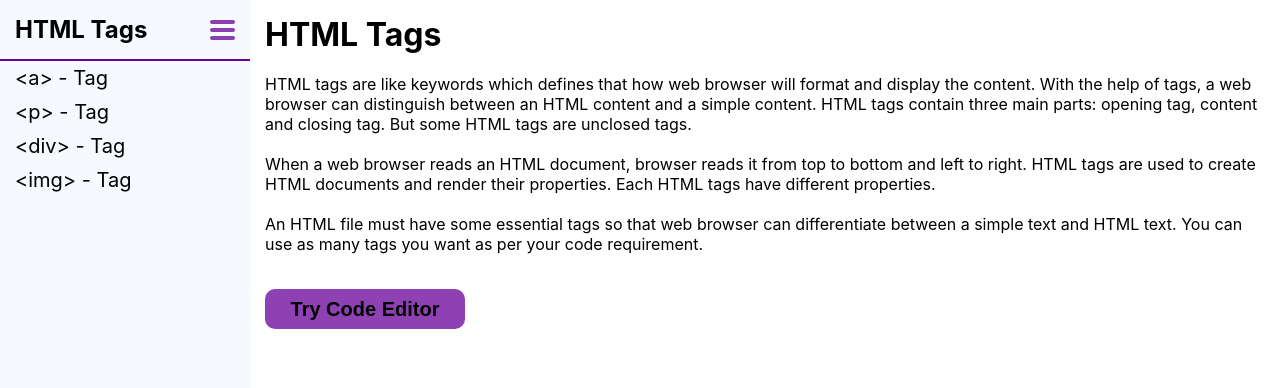
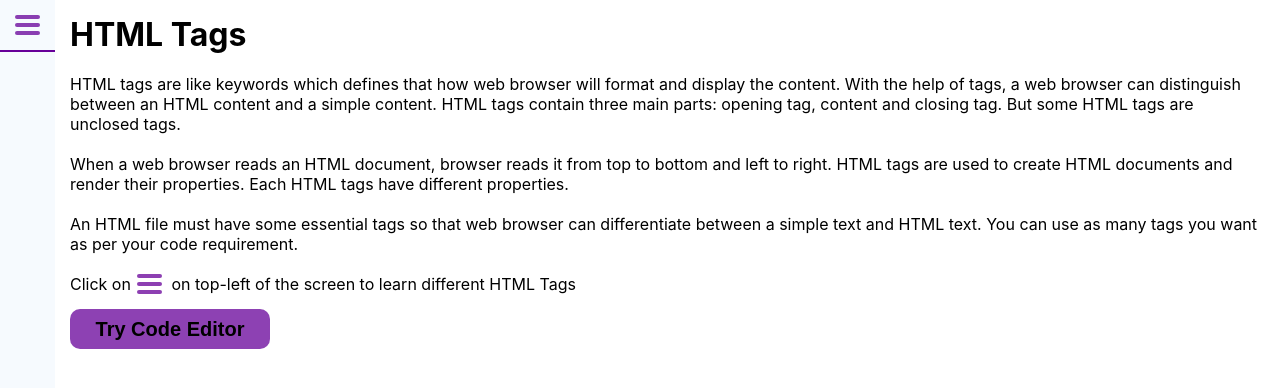
Before and after one commit to raja8807/fabevy-learning-tool, a React (Create React App) app: page / in a window 1280 px wide. Shown: the top 388 px of the page. Built offline with nearby package versions, Linux system fonts and the light colour scheme.

Commit message:
deployed-gh-pages

```diff
--- a/src/components/Home/Home.css
+++ b/src/components/Home/Home.css
@@ -6,3 +6,16 @@
 .Home p{
     margin: 20px 0px;
 }
+
+.home-burger{
+    cursor: initial;
+    display:inline-flex;
+    /* border: 1px solid black; */
+    position: absolute;
+    margin-left: 2px;
+}
+
+.box p{
+    margin: 0;
+    padding: 0;
+}
--- a/src/components/Home/Home.js
+++ b/src/components/Home/Home.js
@@ -15,6 +15,7 @@ const Home = () => {
           But some HTML tags are unclosed tags.
         </p>
 
+
         <p>
           When a web browser reads an HTML document, browser reads it from top to bottom and left to right.
           HTML tags are used to create HTML documents and render their properties.
@@ -26,6 +27,16 @@ const Home = () => {
           simple text and HTML text. You can use as many tags you want as per your code requirement.
         </p>
 
+
+
+        <div className='box'>
+          <p>Click on <div className='burger home-burger' >
+            <div className='burger-bar'></div>
+            <div className='burger-bar'></div>
+            <div className='burger-bar'></div>
+          </div> &nbsp; &nbsp; &nbsp; &nbsp; on top-left of the screen to learn different HTML Tags</p>
+
+        </div>
         <button className='btn try'>Try Code Editor</button>
       </div>
 
--- a/src/components/Sidebar/Sidebar.js
+++ b/src/components/Sidebar/Sidebar.js
@@ -13,7 +13,7 @@ const Sidebar = () => {
     let chapters = useContext(appContext).chapters
 
 
-    const [showSideBar, setShowSideBar] = useState(true)
+    const [showSideBar, setShowSideBar] = useState(false)
 
     return (
         <div className={showSideBar ? 'Sidebar' : 'Sidebar hidden'}>
@@ -39,6 +39,7 @@ const Sidebar = () => {
                                 key={chapter.id}
                                 onClick={() => {
                                     navigateTo('learn/' + chapter.id)
+                                    setShowSideBar(false)
                                     // setCurrentChapter(chapter)
                                 }}
                             >{chapter.tag} - Tag</li>
```
Lines whose indentation alone changed are shown as unchanged.
